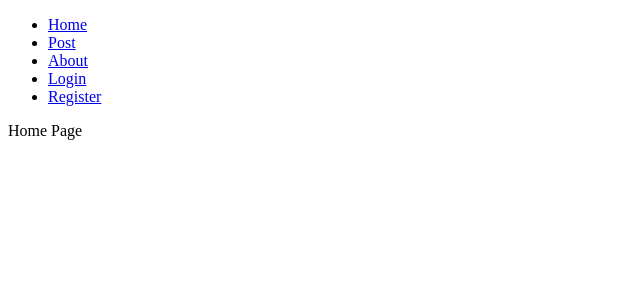
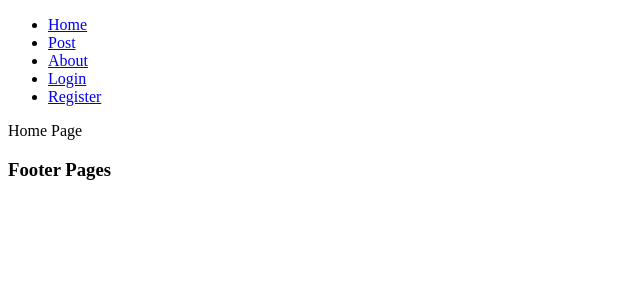
Before and after one commit to CollinsTatang/ReactNode-Blog-App, a React (Create React App) app: page / in a window 1280 px wide. Shown: the top 300 px of the page, without its empty margins (0-640 px from the left). Built offline with nearby package versions, Linux system fonts and the light colour scheme.

Commit message:
Add footer

```diff
--- a/src/App.js
+++ b/src/App.js
@@ -1,10 +1,12 @@
 import React from "react";
 import Navbar from "./components/Navbar";
+import Footer from "./components/Footer";
 
 function App() {
   return (
     <div className="container">
         <Navbar />
+        <Footer />
     </div>
   );
 }
--- /dev/null
+++ b/src/components/Footer.js
@@ -0,0 +1,8 @@
+const Footer = () => {
+    return(
+        <div>
+            <h3>Footer Pages</h3>
+        </div>
+    )
+}
+export default Footer;
```
